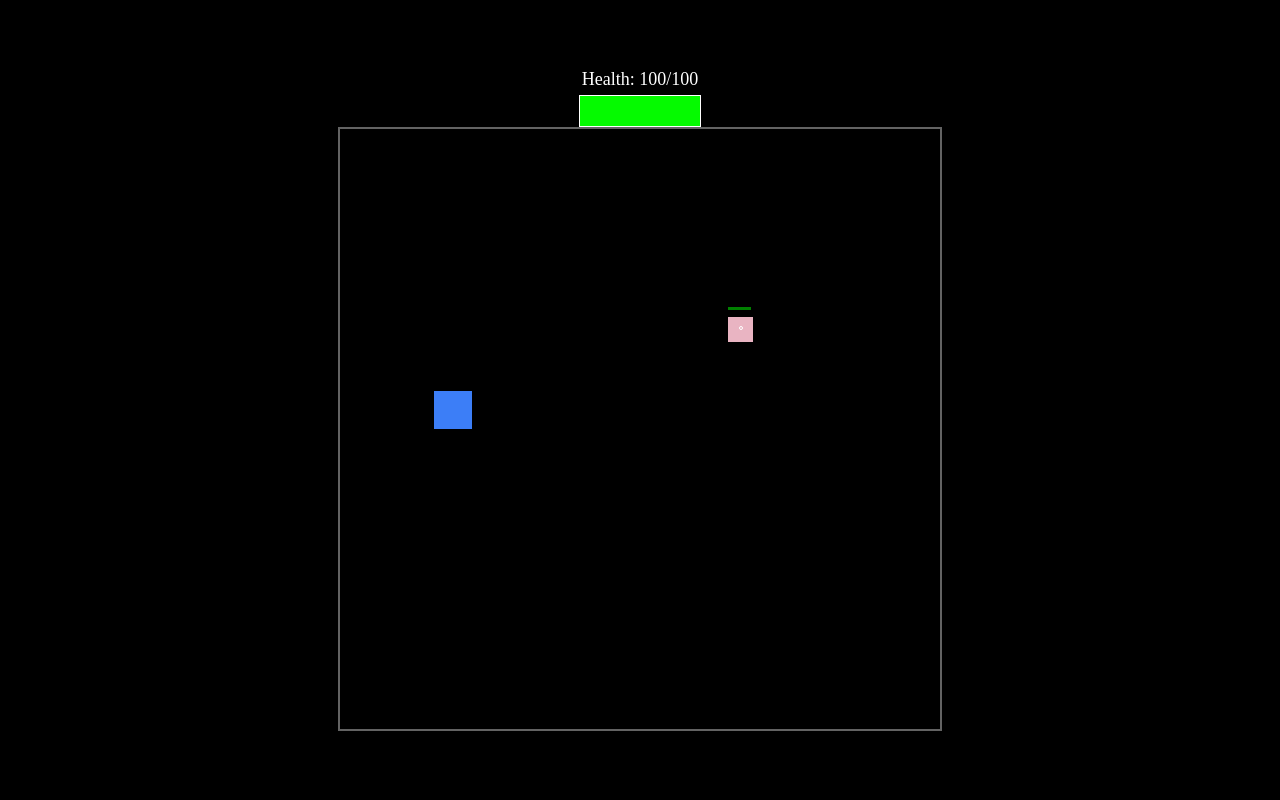
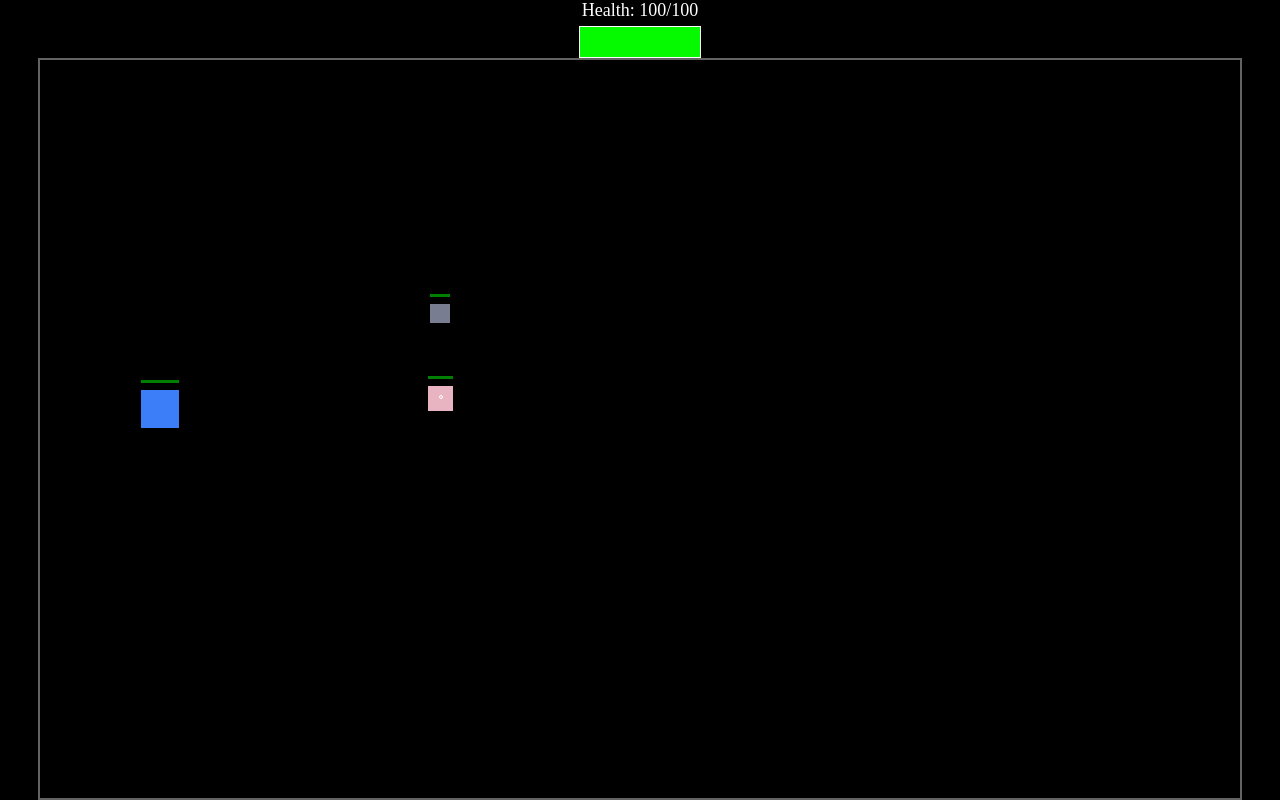
Before and after one commit to david20o7/game-project, a website with bundled scripts: page public/movement/index.html in a window 1280 px wide. Built offline with nearby package versions, Linux system fonts and the light colour scheme.

Commit message:
added chaser health and moved random  spawn logic from script.js

```diff
--- a/public/movement/Chaser.js
+++ b/public/movement/Chaser.js
@@ -1,4 +1,5 @@
 import { Entity } from "./Entity.js";
+import { Health } from "./Health.js";
 
 export class Chaser extends Entity {
   constructor(arenaDims, initialState) {
@@ -7,9 +8,16 @@ export class Chaser extends Entity {
       size: 15,
       color: [114, 50, 4],
       elementId: "chaser",
-      speedMultiplier: 1,
+      speed: 1,
       ...initialState,
     });
+
+    this.healthBar = new Health(50, this.state.size);
+  }
+
+  _initEntity() {
+    super._initEntity();
+    this.element.append(this.healthBar.healthContainer);
   }
 
   updateChaserPosition(playerPosition) {
@@ -32,4 +40,13 @@ export class Chaser extends Entity {
 
     this.move(left, right, up, down);
   }
+
+  getHit() {
+    this.healthBar.takeDamage(5);
+  }
+
+  draw() {
+    super.draw();
+    this.healthBar.draw();
+  }
 }
--- a/public/movement/index.html
+++ b/public/movement/index.html
@@ -17,5 +17,6 @@
     <!-- <div id="staminaBar">Stamina: <span id="staminaCount">100</span>/100</div> -->
     <div id="playerStats"></div>
     <div id="box"></div>
+    <div id="emoji"></div>
   </body>
 </html>
--- a/public/movement/script.js
+++ b/public/movement/script.js
@@ -1,12 +1,13 @@
 import { Player } from "./Player.js";
 import { Chaser } from "./Chaser.js";
-import { checkCollision } from "./utilities.js";
+import { checkCollision, getRandomEdge, getRandomColour } from "./utilities.js";
 
 const box = document.querySelector("#box");
 
 const playerStats = document.querySelector("#playerStats");
 
 const arenaDims = [box.clientWidth, box.clientHeight];
+const emoji = document.createElement("div");
 
 const player = new Player(arenaDims);
 const chasers = [];
@@ -20,85 +21,104 @@ for (let i = 0; i < chasers.length; i++) {
 player.addToBox(box);
 player.addPlayerStatsToBox(playerStats);
 
-function getRandomEdge() {
-  const prob = Math.random();
-
-  if (prob < 0.25) {
-    // bottom
-    return [Math.random() * arenaDims[0], 0];
-  } else if (prob < 0.5) {
-    // left
-    return [0, Math.random() * arenaDims[1]];
-  } else if (prob < 0.75) {
-    //up
-    return [Math.random() * arenaDims[0], arenaDims[1]];
-  } else {
-    // righ
-    return [arenaDims[0], Math.random() * arenaDims[1]];
-  }
+const SPEED_OFFSET = 10;
+const SPEED_RANGE = 30;
+function getRandomSize() {
+  return Math.random() * SPEED_RANGE + SPEED_OFFSET;
 }
 
-function getRandomColour() {
-  let red = Math.random() * 255;
-  let green = Math.random() * 255;
-  let blue = Math.random() * 255;
+// function getSpeedFromSize(size) {
+//   const speed = (size + 55) / -15;
+//   console.log(size, speed);
+//   return speed * -1;
+// }
 
-  let rgb = red + green + blue;
+function createChaser() {
+  const chaserSize = getRandomSize();
 
-  if (rgb < 100) {
-    let remainder = 100 - rgb;
-    remainder = remainder / 3;
-    remainder = Math.round(remainder);
-    red += remainder;
-    green += remainder;
-    blue += remainder;
-    rgb = red + green + blue;
-  }
+  //  speed-10 / 30 =  1
 
-  let randomColour = [red, green, blue];
+  // 10 / 40 = 1/4
 
-  return randomColour;
+  // if (chaserSize <= 19) {
+  //   speedIncrease = 3;
+  // } else if (chaserSize >= 20 || chaserSize < 30) {
+  //   speedIncrease = 1.5;
+  // } else {
+  //   speedIncrease = 0.7;
+  // }
+
+  const speedIncrease = 1 + getTimeDifference() / 100000;
+  // const speedIncrease = 1;
+  console.log(speedIncrease);
+
+  const newChaser = new Chaser(arenaDims, {
+    speed: speedIncrease,
+    color: getRandomColour(),
+    position: getRandomEdge(arenaDims),
+    size: chaserSize,
+  });
+
+  box.append(newChaser.getElement());
+
+  return newChaser;
 }
 
-function getRandomSize() {
-  return Math.random() * 30 + 10;
-}
+function showEmoji(position) {
+  emoji.innerText = "🦆";
+  emoji.style.position = "absolute";
+  emoji.style.fontSize = "24px";
+  emoji.style.left = position[0] + "px";
+  emoji.style.bottom = position[1] + "px";
 
-function createChaser() {
-  const newChaser = new Chaser(arenaDims, {
-    speedMultiplier: 1.1,
-    color: getRandomColour(),
-    position: getRandomEdge(),
-    size: getRandomSize(),
-  });
-  box.append(newChaser.getElement());
-  return newChaser;
+  box.append(emoji);
+
+  setTimeout(() => {
+    emoji.remove();
+  }, 1000);
 }
 
 let keysPressed = {};
 
-const updatePosition = () => {
+const handleKeyDown = (e) => {
+  keysPressed[e.key] = true;
+};
+
+const handleKeyUp = (e) => {
+  delete keysPressed[e.key];
+};
+
+window.addEventListener("keydown", handleKeyDown);
+window.addEventListener("keyup", handleKeyUp);
+
+const timeAtGameStart = performance.now();
+function getTimeDifference() {
+  return performance.now() - timeAtGameStart;
+}
+
+// Main Game Loop
+setInterval(() => {
   player.updateSpeed(2);
   player.onKeysPressed(keysPressed);
   player.draw();
 
+  // loop for drawing chasers
   for (let i = 0; i < chasers.length; i++) {
     const chaserSelect = chasers[i];
     chaserSelect.updateChaserPosition(player.getPosition());
     chaserSelect.draw();
+
+    // collision detection
     const hasCollided = checkCollision(player, chaserSelect);
 
     if (hasCollided) {
       player.getHit();
       chaserSelect.element.remove();
       chasers.splice(i, 1);
+
+      showEmoji(player.getPosition());
     }
   }
-};
-
-setInterval(() => {
-  updatePosition();
-
   // runs at 60 frames per second
 }, 1000 / 60);
 
@@ -117,14 +137,3 @@ function addNewChaser(time) {
 }
 
 addNewChaser(3000);
-
-const handleKeyDown = (e) => {
-  keysPressed[e.key] = true;
-};
-
-const handleKeyUp = (e) => {
-  delete keysPressed[e.key];
-};
-
-window.addEventListener("keydown", handleKeyDown);
-window.addEventListener("keyup", handleKeyUp);
--- a/public/movement/style.css
+++ b/public/movement/style.css
@@ -18,8 +18,8 @@ body {
 
 #box {
   border: 2px solid rgb(99, 99, 99);
-  width: 600px;
-  height: 600px;
+  width: 1200px;
+  height: 1000px;
   display: flex;
   justify-content: center;
   align-items: center;
--- a/public/movement/utilities.js
+++ b/public/movement/utilities.js
@@ -14,6 +14,46 @@ export function checkCollision(entityOne, entityTwo) {
   } else {
     return false;
   }
+}
+
+export function getRandomEdge(arenaDims) {
+  const prob = Math.random();
+
+  if (prob < 0.25) {
+    // bottom
+    return [Math.random() * arenaDims[0], 0];
+  } else if (prob < 0.5) {
+    // left
+    return [0, Math.random() * arenaDims[1]];
+  } else if (prob < 0.75) {
+    // up
+    return [Math.random() * arenaDims[0], arenaDims[1]];
+  } else {
+    // right
+    return [arenaDims[0], Math.random() * arenaDims[1]];
+  }
+}
+
+export function getRandomColour() {
+  let red = Math.random() * 255;
+  let green = Math.random() * 255;
+  let blue = Math.random() * 255;
+
+  let rgb = red + green + blue;
+
+  if (rgb < 100) {
+    let remainder = 100 - rgb;
+    remainder = remainder / 3;
+    remainder = Math.round(remainder);
+    red += remainder;
+    green += remainder;
+    blue += remainder;
+    rgb = red + green + blue;
+  }
+
+  let randomColour = [red, green, blue];
+
+  return randomColour;
 }
 
 // not using this right now
```
